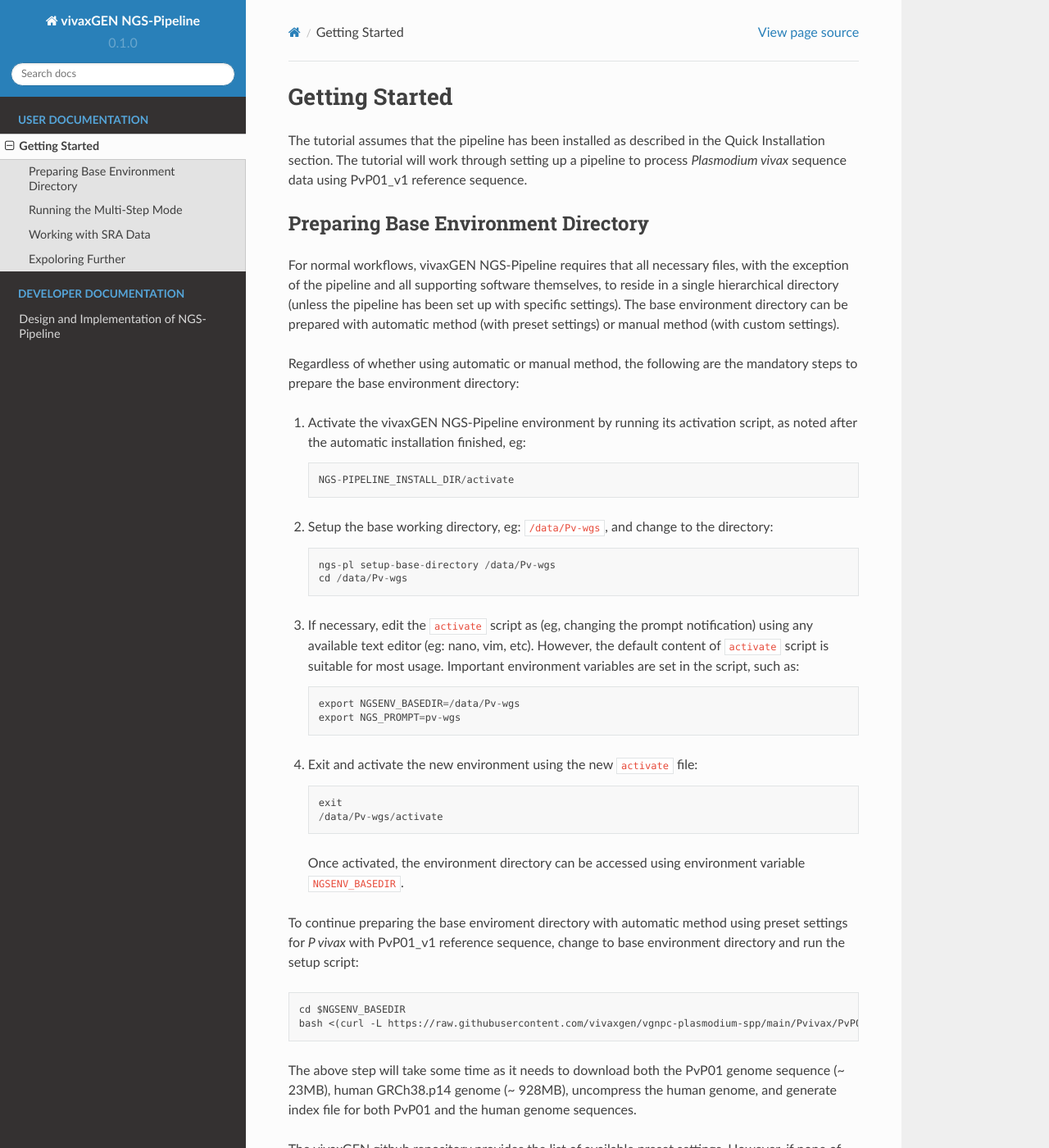
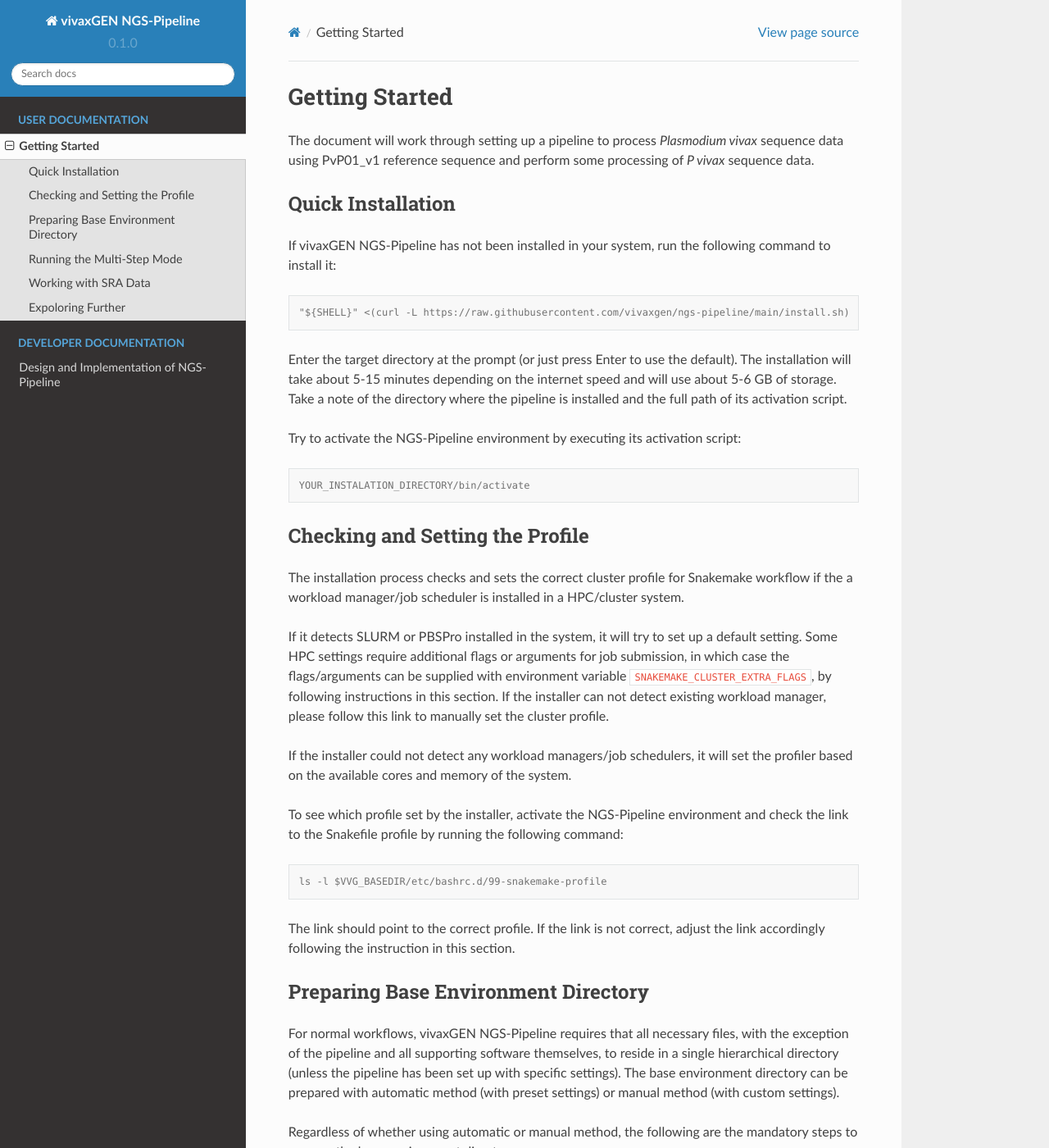
Before and after one commit to vivaxgen/ngs-pipeline, a Sphinx documentation site: the page built from docs/source/userdocs/getting_started.rst, in a window 1280 px wide and 1400 px high. Shown: the whole window at 82% size. Built offline with Sphinx 7.4.7 and the Read the Docs theme 2.0.0, drawn with Linux system fonts in a browser that asks for light colours; pages that are not in the unit, such as notebooks, are missing from menus.

Commit message:
update: docs

```diff
--- a/docs/source/userdocs/getting_started.rst
+++ b/docs/source/userdocs/getting_started.rst
@@ -1,10 +1,62 @@
 Getting Started
 ===============
 
-The tutorial assumes that the pipeline has been installed as described in the
-Quick Installation section.
-The tutorial will work through setting up a pipeline to process *Plasmodium
-vivax* sequence data using PvP01_v1 reference sequence.
+The document will work through setting up a pipeline to process *Plasmodium
+vivax* sequence data using PvP01_v1 reference sequence and perform some
+processing of *P vivax* sequence data.
+
+Quick Installation
+------------------
+
+If vivaxGEN NGS-Pipeline has not been installed in your system, run the
+following command to install it:
+
+.. code-block:: console
+
+    "${SHELL}" <(curl -L https://raw.githubusercontent.com/vivaxgen/ngs-pipeline/main/install.sh)
+
+Enter the target directory at the prompt (or just press Enter to use the
+default).
+The installation will take about 5-15 minutes depending on the internet speed
+and will use about 5-6 GB of storage.
+Take a note of the directory where the pipeline is installed and the full path
+of its activation script.
+
+Try to activate the NGS-Pipeline environment by executing its activation script:
+
+.. code-block:: console
+
+  YOUR_INSTALATION_DIRECTORY/bin/activate
+
+
+Checking and Setting the Profile
+--------------------------------
+
+The installation process checks and sets the correct cluster profile for
+Snakemake workflow if the a workload manager/job scheduler is installed in
+a HPC/cluster system.
+
+If it detects SLURM or PBSPro installed in the system, it will try to set up
+a default setting.
+Some HPC settings require additional flags or arguments for job submission, in
+which case the flags/arguments can be supplied with environment variable
+``SNAKEMAKE_CLUSTER_EXTRA_FLAGS``, by following instructions in this section.
+If the installer can not detect existing workload manager, please follow this
+link to manually set the cluster profile.
+
+If the installer could not detect any workload managers/job schedulers, it will
+set the profiler based on the available cores and memory of the system.
+
+To see which profile set by the installer, activate the NGS-Pipeline environment
+and check the link to the Snakefile profile by running the following command:
+
+.. code-block:: console
+
+  ls -l $VVG_BASEDIR/etc/bashrc.d/99-snakemake-profile
+
+The link should point to the correct profile.
+If the link is not correct, adjust the link accordingly following the
+instruction in this section.
 
 
 Preparing Base Environment Directory
```
Also changed, not shown: docs/source/index.rst (+27 -11 lines), docs/source/userdocs/setting_configs.rst (added, +177 -0 lines).
